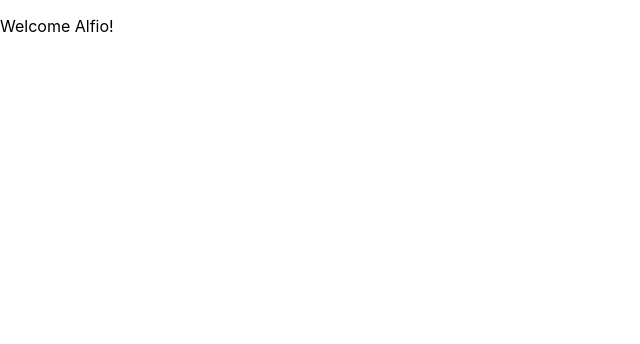
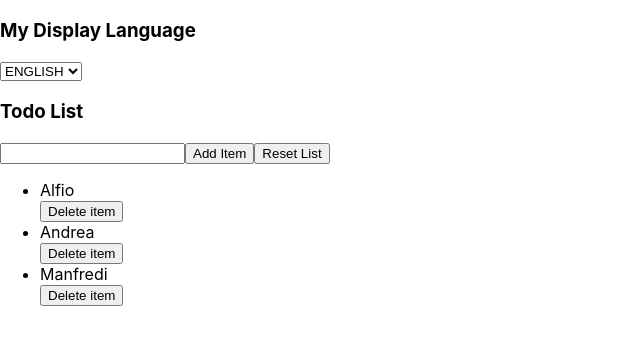
Before and after one commit to PuglisiAlfio/ReactJS, a React (Create React App) app in the folder esercizio-1/first-project/: page / in a window 1280 px wide. Shown: the top 344 px of the page, without its empty margins (0-640 px from the left). Built offline with nearby package versions, Linux system fonts and the light colour scheme.

Commit message:
Context - Create a `LanguageContext`

```diff
--- a/esercizio-1/first-project/src/App.js
+++ b/esercizio-1/first-project/src/App.js
@@ -1,9 +1,10 @@
-import Welcome from './components/Welcome';
+import DisplayLanguage from './components/DisplayLanguage';
 import './App.css';
 
 function App() {
+
   return <div>
-          <Welcome name = "Alfio"/>
+            <DisplayLanguage/>
         </div>
 }
 
--- /dev/null
+++ b/esercizio-1/first-project/src/components/DisplayLanguage.jsx
@@ -0,0 +1,36 @@
+import React from "react"
+
+import LanguageContext from "./LanguageContext"
+import TodoList from "./TodoList"
+
+const arrNames = ['Alfio', 'Andrea', 'Manfredi'];
+
+class DisplayLanguage extends React.Component {
+
+    state = {
+        language: 'en',
+    }
+
+    handleLanguageChange= (event) => {
+        this.setState({
+            language: event.target.value
+        })
+    }
+
+
+    render() {
+        return <>
+                <h3>My Display Language</h3>
+                <select value={this.state.language} onChange={this.handleLanguageChange}>
+                    <option value="en">ENGLISH</option>
+                    <option value="it">ITALIANO</option>
+                </select>
+                <LanguageContext.Provider value={this.state.language}>
+                    <TodoList name = {arrNames}/>
+                </LanguageContext.Provider>
+                </>
+        }
+
+}
+
+export default DisplayLanguage
--- /dev/null
+++ b/esercizio-1/first-project/src/components/LanguageContext.jsx
@@ -0,0 +1,5 @@
+import { createContext } from "react";
+
+const LanguageContext = createContext('en')
+
+export default LanguageContext
--- /dev/null
+++ b/esercizio-1/first-project/src/components/TodoList.jsx
@@ -0,0 +1,53 @@
+import { useState, useRef } from "react";
+
+
+const TodoList = (props) => {
+
+    //destructuring per usare useState
+    const [name, setName] = useState("");
+    const [item, setItem] = useState(props.name);
+    const [reset, setReset] = useState('')
+    let clearInput = useRef('');
+    let clearList = useRef('');
+    //let clearItem = useRef('');
+
+    //funzione per manipolare l'input
+    const setNameHandler = () => {
+        setItem([...item, name]);
+        //con l'useRef, una volta cliccato il bottone, aggiorniamo la text area dell'input con un valore vuoto ('' o null);
+        clearInput.current.value = null //oppure ''
+      };
+
+      //funzione per resettare la lista
+      const setResetHandler = () => {
+        setItem([...reset])
+        clearList.current = []
+      }
+      //rimuovere elemento corrispondente
+      const setRemoveItemHandler = (id) => {
+        const updateItems = [...item];
+        updateItems.splice(id, 1);
+        setItem(updateItems)
+      }
+
+    return(
+        <>
+            <h3>Todo List</h3>
+            <input onChange={(event) => setName(event.target.value)} ref={clearInput}/>
+
+            <button type="button" onClick={setNameHandler}>Add Item</button>
+
+            <button type="button" onClick={setResetHandler}>Reset List</button>
+
+            <ul ref={clearList} onChange={(event) => setReset(event.target.value)}>
+
+                {item.map((item, id) => <>
+                                            <li key={id} index={id}>{item}</li>
+                                            <button onClick={() => {setRemoveItemHandler(id)}}>Delete item</button>
+                                            </>)}
+            </ul>
+        </>
+    )
+}
+
+export default TodoList
--- a/esercizio-1/first-project/src/components/Welcome.js
+++ /dev/null
@@ -1,5 +0,0 @@
-function Welcome(props){
-    return <p>Welcome {props.name}!</p>
-}
-
-export default Welcome
```
